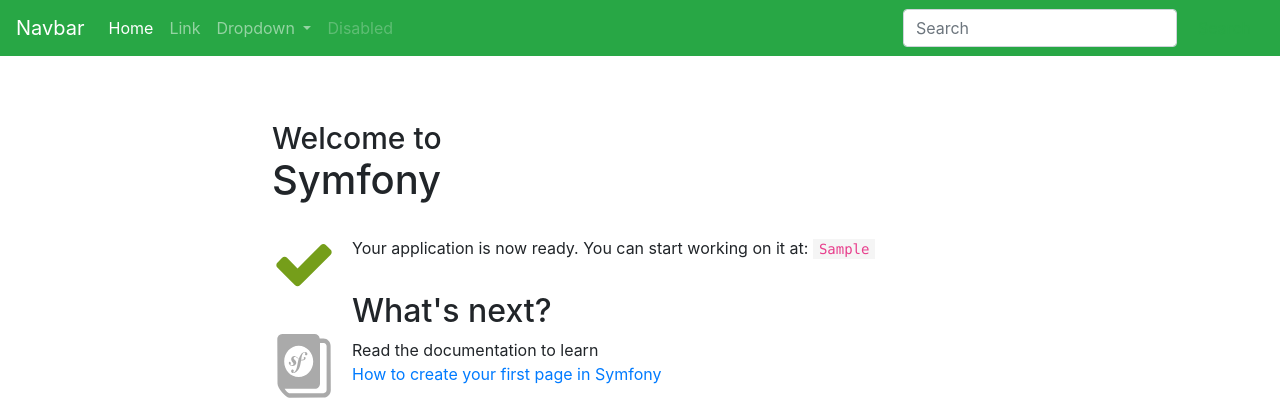
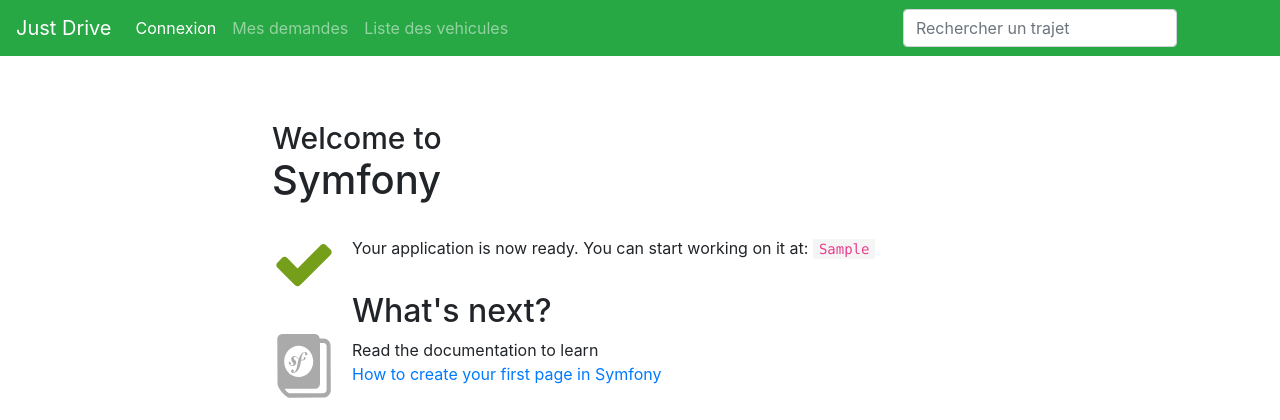
Before and after one commit to abesnardN/justdrive, a Symfony app: template app/Resources/views/default/index.html.twig in a window 1280 px wide. Shown: the top 420 px of the page. Run offline with Twig, Linux system fonts and the light colour scheme; the template is opened without the code that fills it: most values are stand-ins (such as "Sample title", 1, 10 or a date in 2020); some libraries are stand-ins or nearby versions.

Commit message:
finalisation du menu et routes

```diff
--- a/app/Resources/views/top_menu.html.twig
+++ b/app/Resources/views/top_menu.html.twig
@@ -1,34 +1,23 @@
     <nav class="navbar navbar-expand-lg navbar-dark bg-success ">
-        <a class="navbar-brand" href="#">Navbar</a>
+        <a class="navbar-brand" href="#">Just Drive</a>
         <button class="navbar-toggler" type="button" data-toggle="collapse" data-target="#navbarSupportedContent" aria-controls="navbarSupportedContent" aria-expanded="false" aria-label="Toggle navigation">
             <span class="navbar-toggler-icon"></span>
         </button>
 
-        <div class="collapse navbar-collapse" id="navbarSupportedContent">
+        <div class="navbar-collapse" id="navbarSupportedContent">
             <ul class="navbar-nav mr-auto">
                 <li class="nav-item active">
-                    <a class="nav-link" href="{{ path('vehicule_new') }}">Home <span class="sr-only">(current)</span></a>
+                    <a class="nav-link" href="{{ path('connexion_index') }}">Connexion <span class="sr-only">(current)</span></a>
                 </li>
                 <li class="nav-item">
-                    <a class="nav-link" href="{{ path('vehicule_new') }}">Link</a>
-                </li>
-                <li class="nav-item dropdown">
-                    <a class="nav-link dropdown-toggle" href="{{ path('vehicule_new') }}" id="navbarDropdown" role="button" data-toggle="dropdown" aria-haspopup="true" aria-expanded="false">
-                        Dropdown
-                    </a>
-                    <div class="dropdown-menu" aria-labelledby="navbarDropdown">
-                        <a class="dropdown-item" href="#">Action</a>
-                        <a class="dropdown-item" href="#">Another action</a>
-                        <div class="dropdown-divider"></div>
-                        <a class="dropdown-item" href="#">Something else here</a>
-                    </div>
+                    <a class="nav-link" href="{{ path('demande_index') }}">Mes demandes<span class="sr-only">(current)</span></a>
                 </li>
                 <li class="nav-item">
-                    <a class="nav-link disabled" href="{{ path('vehicule_new') }}">Disabled</a>
+                    <a class="nav-link" href="{{ path('vehicule_index') }}">Liste des vehicules<span class="sr-only">(current)</span></a>
                 </li>
             </ul>
             <form class="form-inline my-2 my-lg-0">
-                <input class="form-control mr-sm-2" type="search" placeholder="Search" aria-label="Search">
+                <input class="form-control mr-sm-2" type="search" placeholder="Rechercher un trajet" aria-label="Search">
                 <button class="btn btn-outline-success my-2 my-sm-0" type="submit">Search</button>
             </form>
         </div>
--- a/src/AppBundle/Controller/ConnexionController.php
+++ b/src/AppBundle/Controller/ConnexionController.php
@@ -17,7 +17,7 @@
 class ConnexionController extends Controller
 {
     /**
-     * @Route("/", name="adresse_index", methods={"GET"})
+     * @Route("/", name="connexion_index", methods={"GET"})
      */
     public function connectAction(Request $request): Response
     {
--- a/src/AppBundle/Controller/DemandeController.php
+++ b/src/AppBundle/Controller/DemandeController.php
@@ -5,11 +5,13 @@
 use AppBundle\Entity\Trajet;
 use Symfony\Bundle\FrameworkBundle\Controller\AbstractController;
 use Symfony\Component\Routing\Annotation\Route;
-
+/**
+ * @Route("/mesDemandes")
+ */
 class DemandeController extends AbstractController
 {
     /**
-     * @Route("/mesDemandes")
+     * @Route("/", name="demande_index", methods={"GET"})
      */
     public function list()
     {
```
